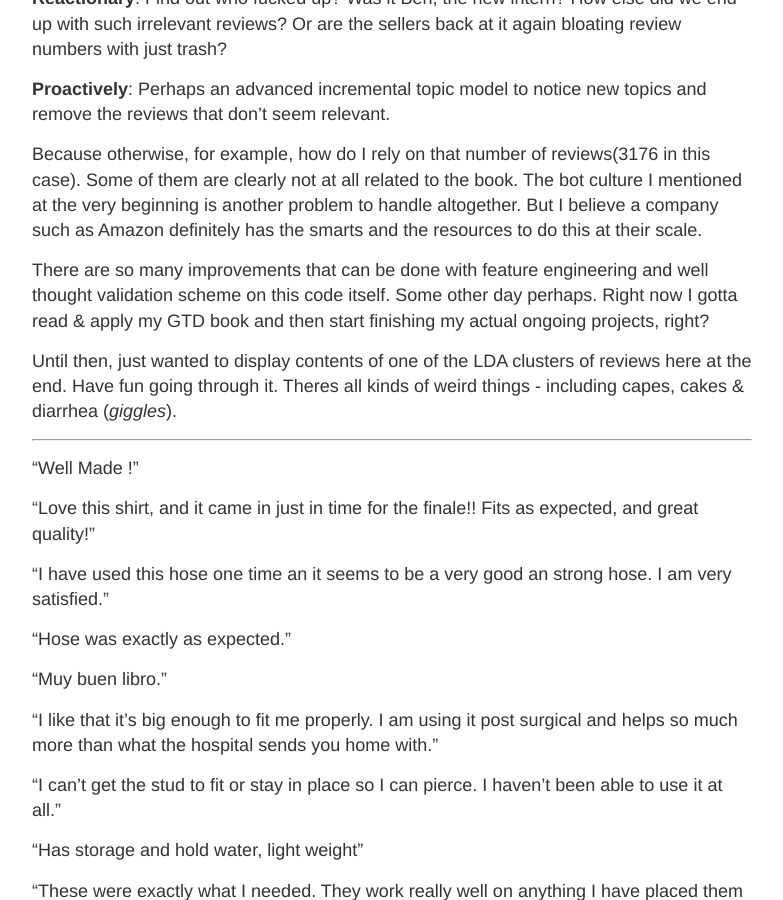
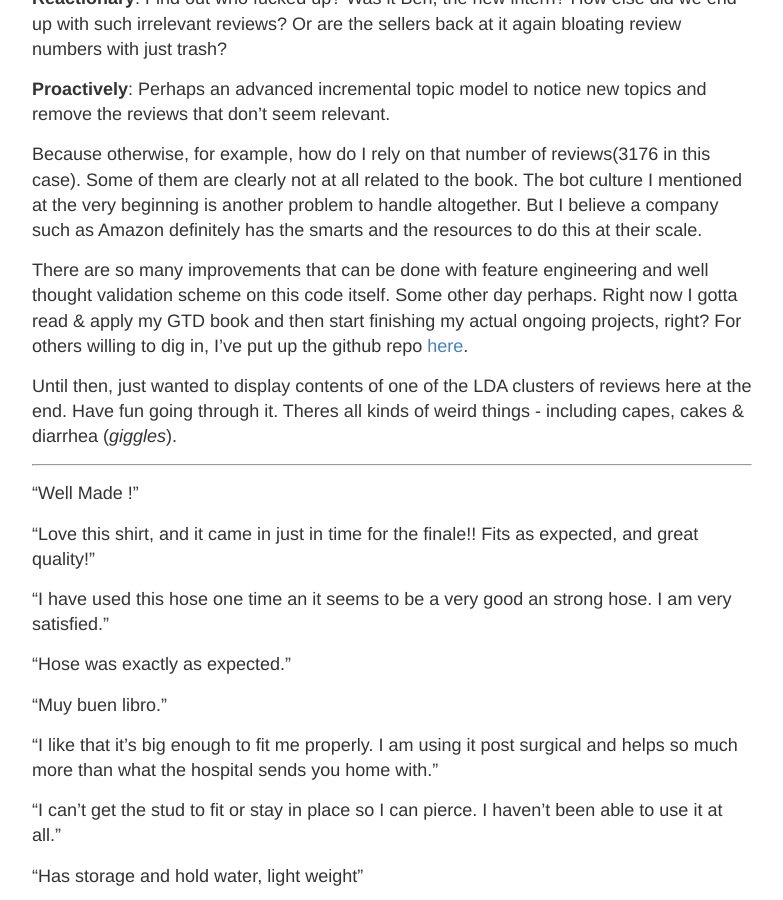
Before and after one commit to spsphulse/My-Portfolio, a Jekyll site: the page built from _posts/2019-07-30-whats-going-on-amazon.md, in a window 1280 px wide and 900 px high, scrolled down 6305 px. Shown: the whole window, without its empty margins (248-1031 px from the left). Built offline with Jekyll 4.4.1, drawn with Linux system fonts in a browser that asks for light colours.

Commit message:
Update 2019-07-30-whats-going-on-amazon.md

```diff
--- a/_posts/2019-07-30-whats-going-on-amazon.md
+++ b/_posts/2019-07-30-whats-going-on-amazon.md
@@ -89,7 +89,7 @@ I think Amazon can do a better job of curating the reviews on their products.
 
 Because otherwise, for example, how do I rely on that number of reviews(3176 in this case). Some of them are clearly not at all related to the book. The bot culture I mentioned at the very beginning is another problem to handle altogether. But I believe a company such as Amazon definitely has the smarts and the resources to do this at their scale.
 
-There are so many improvements that can be done with feature engineering and well thought validation scheme on this code itself. Some other day perhaps. Right now I gotta read & apply my GTD book and then start finishing my actual ongoing projects, right?
+There are so many improvements that can be done with feature engineering and well thought validation scheme on this code itself. Some other day perhaps. Right now I gotta read & apply my GTD book and then start finishing my actual ongoing projects, right? For others willing to dig in, I've put up the github repo [here](https://github.com/spsphulse/Amazon-Getting-Things-Done-odd-reviews).
 
 Until then, just wanted to display contents of one of the LDA clusters of reviews here at the end. Have fun going through it. Theres all kinds of weird things - including capes, cakes & diarrhea (*giggles*).
 
```
